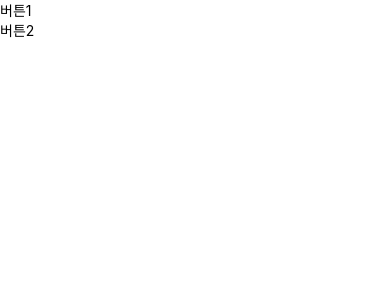
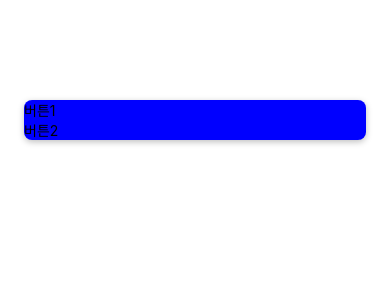
Before and after one commit to zlzlzlmo/react-native-study2, a React Native app: screen / in a window 390 px wide. Shown: the top 300 px of the page. Built offline with nearby package versions, Linux system fonts and the light colour scheme.

Commit message:
box shadow 효과 적용

```diff
--- a/src/screens/StartGameScreen.tsx
+++ b/src/screens/StartGameScreen.tsx
@@ -9,10 +9,13 @@ import {
 import React from "react";
 import PrimaryButton from "../components/PrimaryButton";
 
+// * StyleSheet에 elevation 스타일 속성이 있는데 숫자가 높을 수록 box-shadow 효과를 보여준다  ( 안드로이드만 가능 ! )
+// ! IOS도 shadow효과를 주고 싶으면 shadowColor, shadowOffset, shadowOpacity, shadowRadius를 사용해야한다 ( 이것은 IOS만 가능 하기 때문에 두 플랫폼 모두 적용하려면 elevation과 이거 모두 적용 해야함 )
+
 const StartGameScreen = () => {
   return (
     <SafeAreaView style={styles.container}>
-      <View>
+      <View style={styles.inputContainer}>
         <PrimaryButton>버튼1</PrimaryButton>
         <PrimaryButton>버튼2</PrimaryButton>
       </View>
@@ -27,4 +30,18 @@ const styles = StyleSheet.create({
     flex: 1,
     paddingTop: Platform.OS === "android" ? StatusBar.currentHeight : 0,
   },
+  inputContainer: {
+    marginTop: 100,
+    marginHorizontal: 24,
+    borderRadius: 8,
+    backgroundColor: "blue",
+    elevation: 5,
+    shadowColor: "black",
+    shadowOffset: {
+      width: 0,
+      height: 2,
+    },
+    shadowRadius: 6,
+    shadowOpacity: 0.25,
+  },
 });
```
